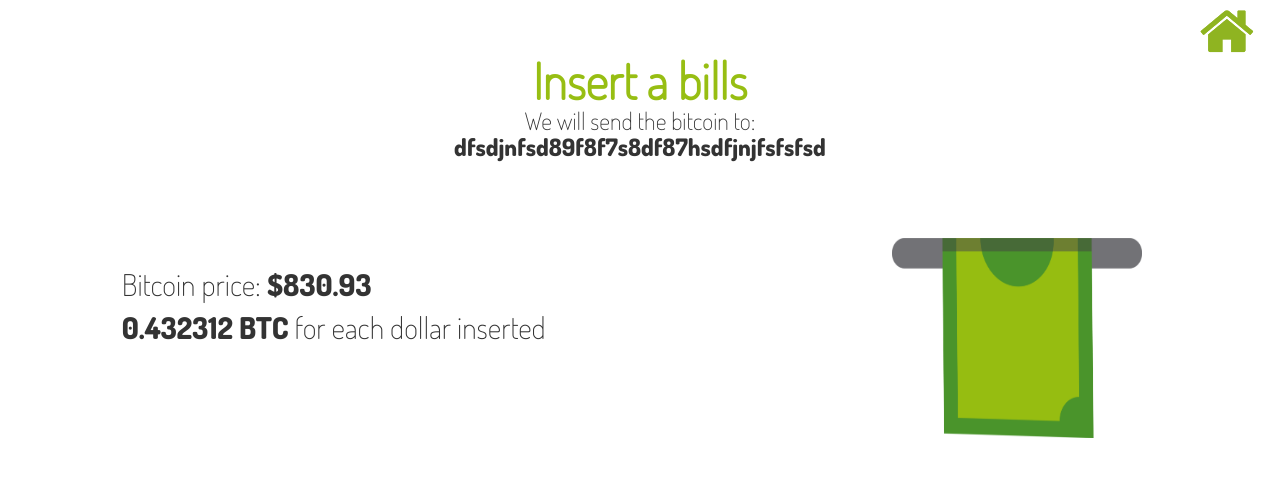
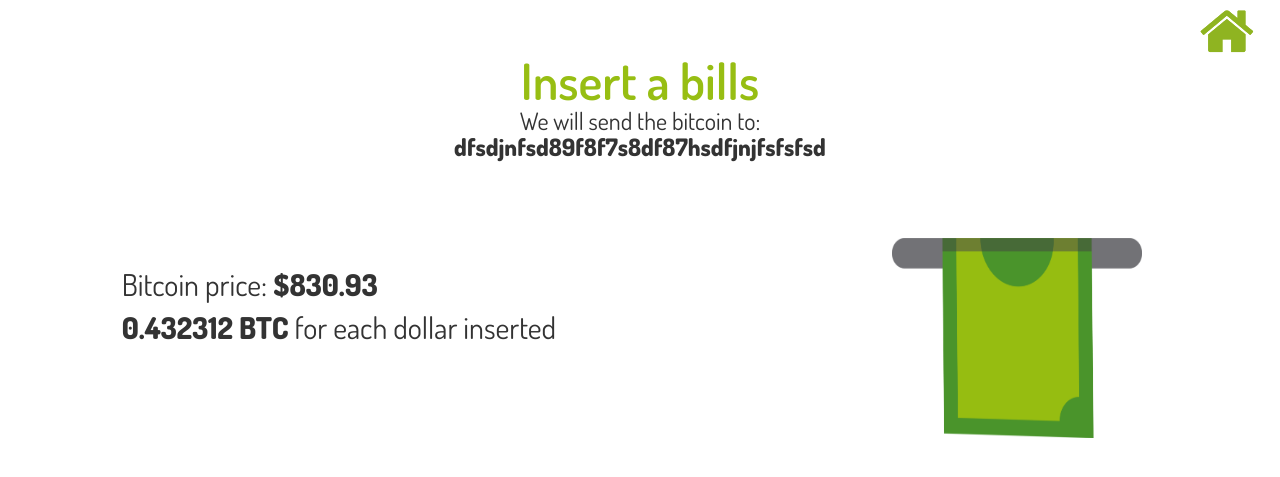
Before and after one commit to pebiantara/instateller-html, a PHP site: page /insert-bills.html in a window 1280 px wide. Shown: the top 477 px of the page. Run offline with PHP 8.4, Linux system fonts and the light colour scheme.

Commit message:
fixed fonts style

```diff
--- a/css/app.css
+++ b/css/app.css
@@ -1,15 +1,17 @@
+@font-face{
+	font-family: 'Dosis Regular';
+  src: url('../fonts/Dosis-Regular.ttf');
+}
+
 @font-face {
   font-family: 'Dosis';
 
+  src: url('../fonts/Dosis-ExtraLight.ttf');
   src: url('../fonts/Dosis-Regular.ttf');
   src: url('../fonts/Dosis-Medium.ttf');
-  src: url('../fonts/Dosis-ExtraLight.ttf');
+  src: url('../fonts/Dosis-SemiBold.ttf');
 }
 
-@font-face{
-	font-family: 'Dosis Semibold';
-	src: url('../fonts/Dosis-SemiBold.ttf');
-}
 @font-face{
 	font-family: 'Dosis Bold';
 	src: url('../fonts/Dosis-Bold.ttf');
@@ -27,6 +29,10 @@ strong{
 
 body a:hover{
 	text-decoration: none;
+}
+
+.regular{
+	font-family: 'Dosis Regular';
 }
 
 .left-bar{
@@ -83,7 +89,7 @@ a:visited, a:hover, a:focus{
 	font-weight: bold;
 	color: #97be13;
 	margin-top: 30px;
-	font-family: 'Dosis Semibold';
+	font-family: 'Dosis Bold';
 }
 
 .home .content{text-align: center;}
@@ -309,7 +315,7 @@ body th, body td {
 	background: url('../img/money.png') no-repeat center;
 	background-size: 250px 200px;
 	height: 200px;
-	position: absolute;
+	position: absolute !important;
 	right: 50px;
 	margin-top: 75px;
 }
@@ -332,16 +338,16 @@ body th, body td {
 	right: 50px;
 	top: 0px;
   background: url('../img/phone2.png') no-repeat center;
-	background-size: 150px 450px;
-	height: 450px;
+	background-size: 150px 420px;
+	height: 420px;
 	width: 150px;
 }
 
 .box-congratz h1{
 	font-size: 80px !important;
 }
-.box-congratz p{font-size: 25px; margin: 0px; font-family: 'Dosis';}
-.congratz-footer{font-size: 30px; margin-top: 75px; font-family: 'Dosis';}
+.box-congratz p{font-size: 25px; margin: 0px; font-family: 'Dosis Regular';}
+.congratz-footer{font-size: 30px; margin-top: 25px; font-family: 'Dosis';}
 
 a:visited, a:hover, a:focus {
     text-decoration: none !important;
--- a/insert-bills.html
+++ b/insert-bills.html
@@ -9,11 +9,11 @@
   	</div>
   	<div class="content">
 			<h1 class="green text-center bold no-margin">Insert a bills</h1>
-      <h3 class="text-center no-margin">We will send the bitcoin to:<br/><strong>dfsdjnfsd89f8f7s8df87hsdfjnjfsfsfsd</strong></h3>
+      <h3 class="text-center no-margin regular">We will send the bitcoin to:<br/><strong>dfsdjnfsd89f8f7s8df87hsdfjnjfsfsfsd</strong></h3>
 			<div class="clearfix"></div>
-      <div class="col-sm-7 bill-left col-sm-offset-1">
-        <p class="no-margin">Bitcoin price: <strong>$830.93</strong></p>
-        <p><strong>0.432312 BTC</strong> for each dollar inserted</p>
+      <div class="col-sm-8 bill-left col-sm-offset-1">
+        <p class="no-margin regular">Bitcoin price: <strong>$830.93</strong></p>
+        <p class="regular"><strong>0.432312 BTC</strong> for each dollar inserted</p>
       </div>
       <div class="col-sm-4 bill-right">
       </div>
--- a/insert-bills2.html
+++ b/insert-bills2.html
@@ -10,13 +10,13 @@
 			<div class="clearfix"></div>
       <div class="col-sm-6 content-text">
         <p class="money no-margin"><strong>$830.93</strong></p>
-        <p class="no-margin">Deposited for far</p>
+        <p class="no-margin regular">Deposited for far</p>
       </div>
       <div class="col-sm-6 content-text">
         <p class="money no-margin"><strong>0.039623 BTC</strong></p>
-        <p>Bitcoin Purchased</p>
+        <p class="regular">Bitcoin Purchased</p>
       </div>
-      <div class="col-sm-8 content-text">
+      <div class="col-sm-8 content-text regular">
         Maximum purchase: <strong>$475.93</strong>
       </div>
       <div class="col-sm-2 content-finish">
--- a/verify.html
+++ b/verify.html
@@ -13,7 +13,7 @@
 			<div class="card-area col-sm-10 col-sm-offset-1"></div>
 			<div class="clearfix"></div>
       <div class="text-center">
-        <a href="confirm.html" class="white btn btn-submit">CONTINUE</a>
+        <a href="confirm.html" class="white btn btn-submit">SNAP</a>
       </div>
   	</div>
   </body>
```
